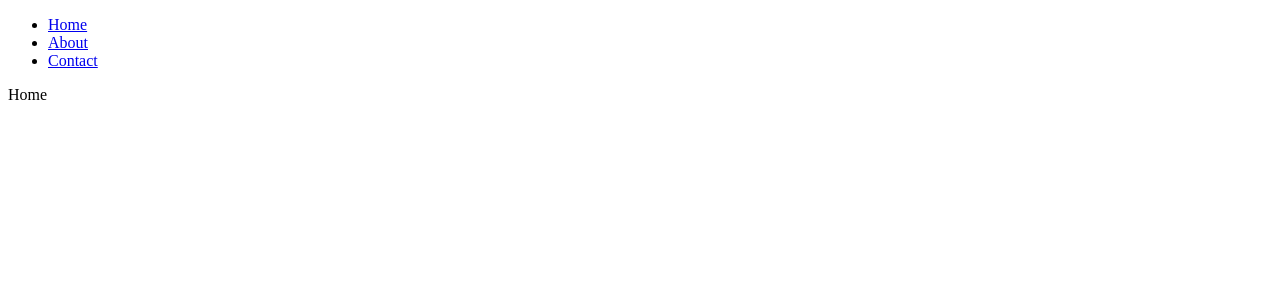
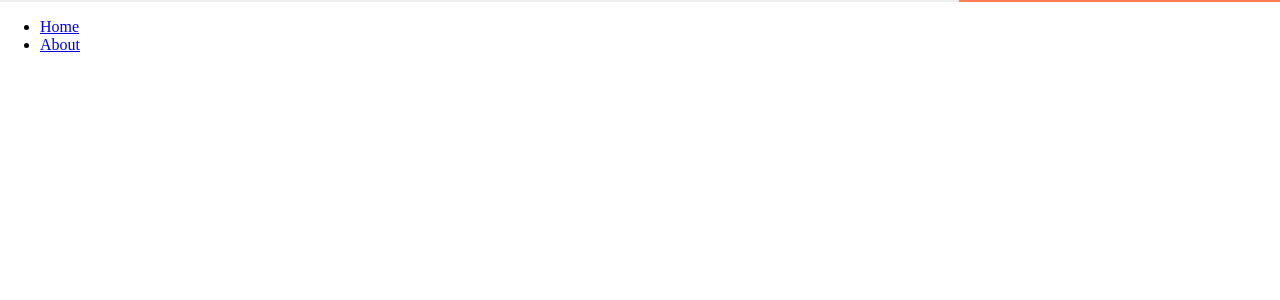
Before and after one commit to itsSayantan/portfolio-site, a React app: page / in a window 1280 px wide. Shown: the top 300 px of the page. Built offline with nearby package versions, Linux system fonts and the light colour scheme.

Commit message:
1. MainLoader created. 2. Cleanup of project done.

```diff
--- a/src/components/App/App.scss
+++ b/src/components/App/App.scss
@@ -0,0 +1,4 @@
+html,
+body {
+    margin: 0;
+}
--- a/src/components/App/App.tsx
+++ b/src/components/App/App.tsx
@@ -1,17 +1,16 @@
 import React from 'react';
 import { BrowserRouter, Link, Route, Switch } from 'react-router-dom';
 
-import { ActionType } from '@Shared/types/reducer';
+import MainLoader from '@Components/global/MainLoader/MainLoader';
 
 import './App.scss';
 
-const Home = React.lazy(() => import('@Components/Home/Home'));
 const About = React.lazy(() => import('@Components/About/About'));
-const Contact = React.lazy(() => import('@Components/Contact/Contact'));
 
 const App: React.FC = (props: any) => {
     return (
         <BrowserRouter>
+            <MainLoader />
             <React.Suspense fallback={<h3>Loading...</h3>}>
                 <ul>
                     <li>
@@ -20,14 +19,9 @@ const App: React.FC = (props: any) => {
                     <li>
                         <Link to="about">About</Link>
                     </li>
-                    <li>
-                        <Link to="contact">Contact</Link>
-                    </li>
                 </ul>
                 <Switch>
-                    <Route exact path="/" component={Home} />
                     <Route path="/about" component={About} />
-                    <Route path="/contact" component={Contact} />
                 </Switch>
             </React.Suspense>
         </BrowserRouter>
--- a/src/components/Contact/Contact.tsx
+++ /dev/null
@@ -1,9 +0,0 @@
-import React from 'react';
-
-import { ActionType } from '@Shared/types/reducer';
-
-const Contact = (props: any) => {
-    return <p>Contact</p>;
-};
-
-export default Contact;
--- a/src/components/Home/Home.tsx
+++ /dev/null
@@ -1,7 +0,0 @@
-import React from 'react';
-
-const Home = (props: any) => {
-    return <p>Home</p>;
-};
-
-export default Home;
--- /dev/null
+++ b/src/components/global/MainLoader/MainLoader.scss
@@ -0,0 +1,25 @@
+.global-mainloader-wrapper {
+    width: 100%;
+    overflow: hidden;
+    height: 2px;
+    background-color: #efefef;
+}
+
+.global-mainloader-loader {
+    position: relative;
+    width: 45%;
+    height: 100%;
+    margin-left: 0;
+    background-color: coral;
+    box-shadow: 0 0 1px 1px #d68e30;
+    animation: 2s linear move-loader infinite;
+}
+
+@keyframes move-loader {
+    from {
+        margin-left: 0;
+    }
+    to {
+        margin-left: 100%;
+    }
+}
--- /dev/null
+++ b/src/components/global/MainLoader/MainLoader.tsx
@@ -0,0 +1,42 @@
+import React from 'react';
+
+import {
+    LoaderAreaStyleType,
+    LoaderBarStyleType,
+    MainLoaderPropsType
+} from './model';
+
+import './MainLoader.scss';
+
+const MainLoader = (props: MainLoaderPropsType) => {
+    const loaderAreaStyle: LoaderAreaStyleType = {};
+    const loaderBarStyle: LoaderBarStyleType = {};
+
+    if (props?.loaderAreaBackgroundColor) {
+        loaderAreaStyle['backgroundColor'] = props.loaderAreaBackgroundColor;
+    }
+
+    if (props?.loaderHeight) {
+        loaderAreaStyle['height'] = props.loaderHeight;
+    }
+
+    if (props?.loaderBarBackgroundColor) {
+        loaderBarStyle['backgroundColor'] = props.loaderBarBackgroundColor;
+    }
+
+    if (props?.loaderBarShadowColor) {
+        loaderBarStyle['boxShadow'] =
+            '0 0 1px 1px ' + props.loaderBarBackgroundColor;
+    }
+
+    return (
+        <div className="global-mainloader-wrapper" style={loaderAreaStyle}>
+            <div
+                className="global-mainloader-loader"
+                style={loaderBarStyle}
+            ></div>
+        </div>
+    );
+};
+
+export default MainLoader;
--- /dev/null
+++ b/src/components/global/MainLoader/model.ts
@@ -0,0 +1,16 @@
+export type LoaderAreaStyleType = {
+    backgroundColor?: string;
+    height?: string;
+};
+
+export type LoaderBarStyleType = {
+    backgroundColor?: string;
+    boxShadow?: string;
+};
+
+export type MainLoaderPropsType = {
+    loaderAreaBackgroundColor?: string;
+    loaderBarBackgroundColor?: string;
+    loaderBarShadowColor?: string;
+    loaderHeight?: string;
+};
```
